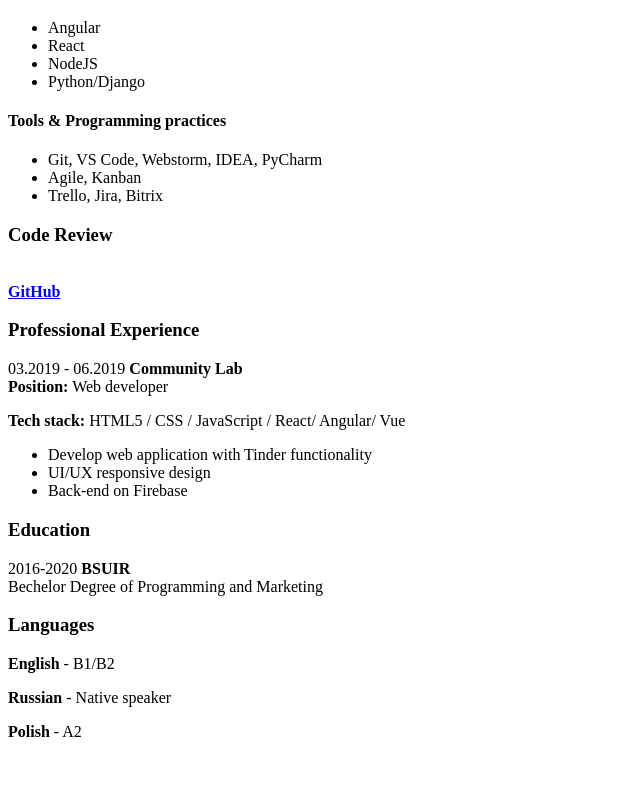
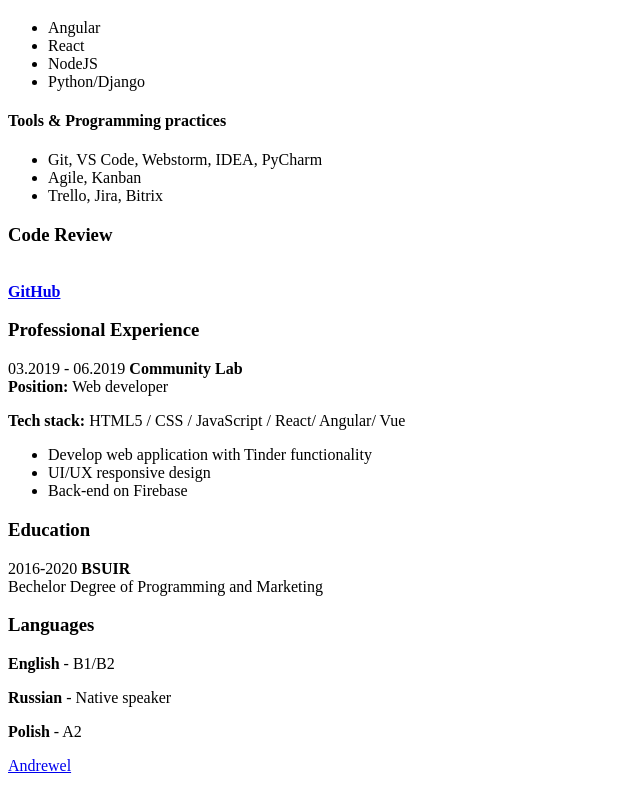
Before and after one commit to Andrewel/rsschool-2019Q1-cv, a plain HTML site: page index.html in a window 1280 px wide. Shown: the part 1763-2554 px from the top of the page, without its empty margins (0-640 px from the left). Before the commit the page ends 2520 px from the top, so only its background shows below. Drawn offline with Linux system fonts and the light colour scheme.

Commit message:
Add footer

```diff
--- a/index.html
+++ b/index.html
@@ -122,7 +122,9 @@
                   </article>
                 </section>
               </main>
-
+              <footer>
+                    <p><a href="https://www.linkedin.com/in/Andrewel/">Andrewel</a></p>
+                  </footer>
             </div>
       </body>
 </html>
```
